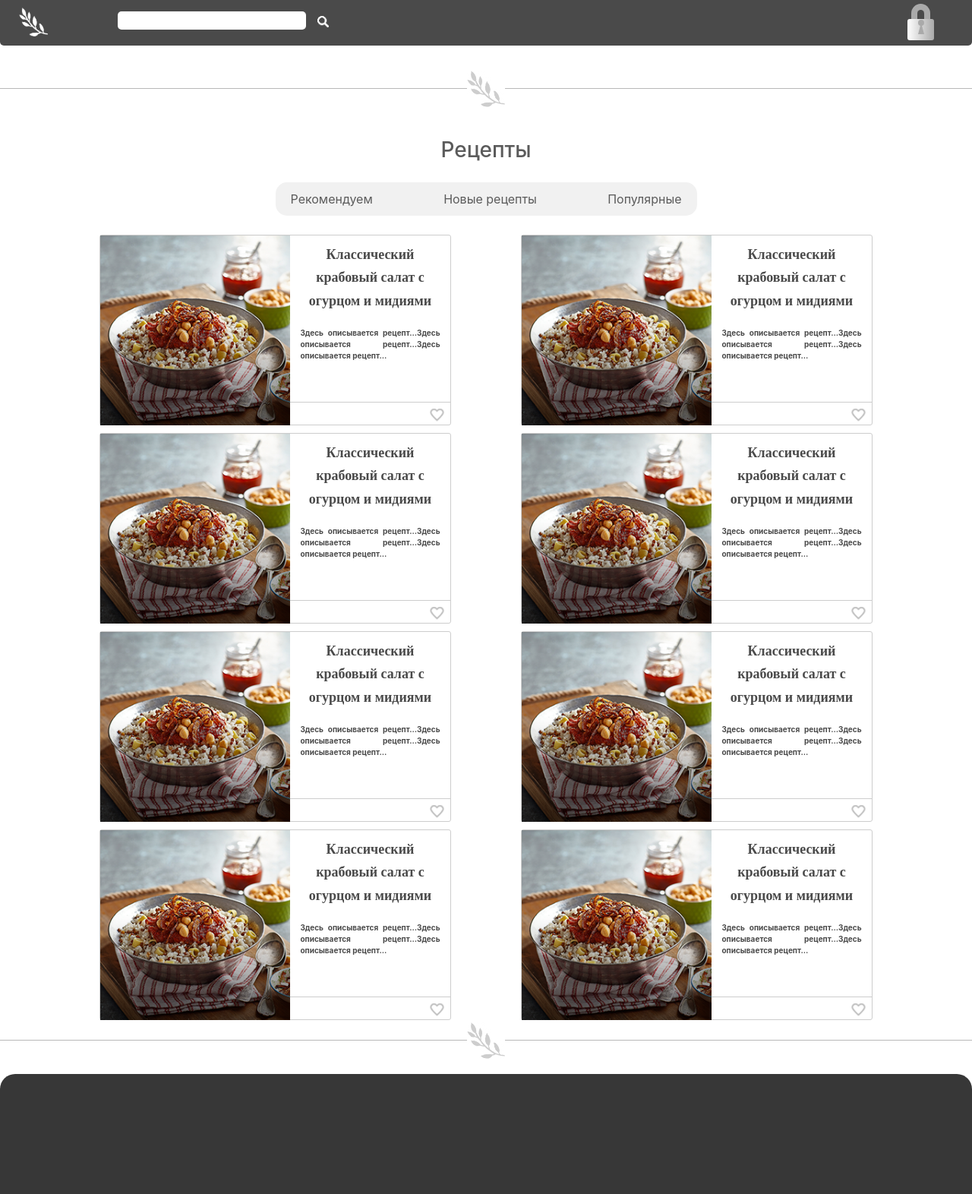
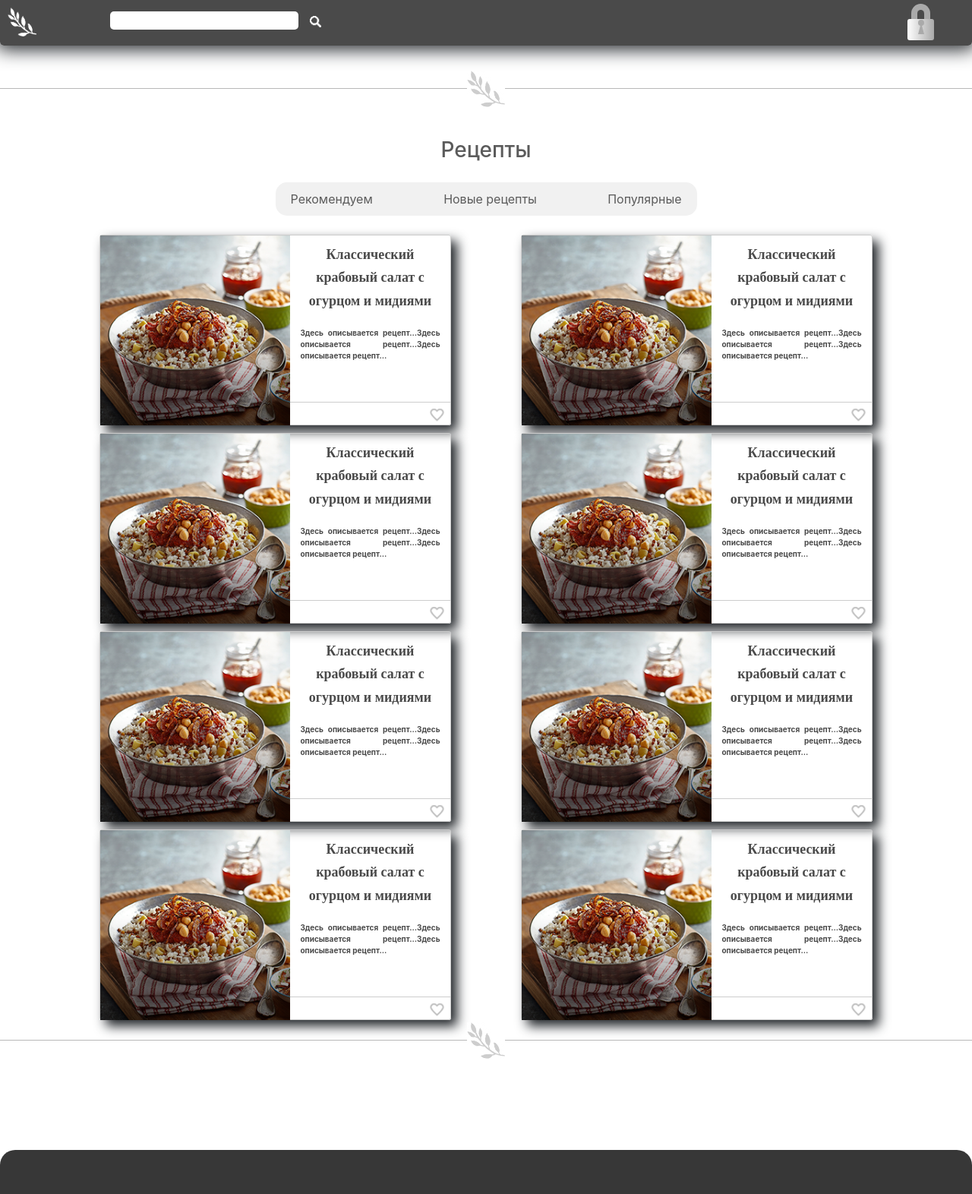
Before and after one commit to Dahmer7771/scrambled-eggs-2, a React (Create React App) app: page / in a window 1280 px wide. Shown: the top 1572 px of the page at 76% size. Built offline with nearby package versions, Linux system fonts and the light colour scheme.

Commit message:
1. Added styles

```diff
--- a/src/components/Footer/Footer.css
+++ b/src/components/Footer/Footer.css
@@ -1,7 +1,9 @@
 footer {
+    margin: 0 auto;
     position: relative;
     background-color: #373737;
-    height: 200px;
     border-radius: 20px 20px 0 0;
-    top: 80px;
+    top: 180px;
+    height: 100px;
+
 }
--- a/src/components/Header/Header.css
+++ b/src/components/Header/Header.css
@@ -4,6 +4,8 @@
 }
 
 header {
+    margin: 0 auto;
+    max-width: 1440px;
     position: fixed;
     left:0;
     right:0;
@@ -13,11 +15,10 @@ header {
     height: 60px;
     margin-bottom: 40px;
     z-index: 2;
+    flex: 0 0 auto;
+    box-shadow: 0 0 25px 5px;
 }
 
-header .row {
-    max-width: 1440px;
-}
 
 .header__login {
     position: absolute;
--- a/src/components/Header/Header.js
+++ b/src/components/Header/Header.js
@@ -14,7 +14,7 @@ class Header extends React.Component {
 
   render() {
     return (
-      <header className="container-fluid no-gutters">
+      <header>
         <div className="row">
           <img className="logo" src={Logo} alt=""/>
           <form className="header__search col-xl-4 col-lg-4 col-md-5 col-sm-6 col-7">
--- a/src/components/Login/Login.css
+++ b/src/components/Login/Login.css
@@ -276,6 +276,7 @@ iframe {
     background: -o-linear-gradient(top, #767676, #262626);
     background: -moz-linear-gradient(top, #767676, #262626);
     background: linear-gradient(top, #767676, #262626);
+    box-shadow: 0 0 10px;
 }
 
 
--- a/src/components/PersonalAccount/PersonalAccount.css
+++ b/src/components/PersonalAccount/PersonalAccount.css
@@ -1,13 +1,22 @@
+
+
 .menu {
     height: 200px;
     background-color: azure;
+
+
 }
 
 .content {
     height: 600px;
     background-color: #AAAAAA;
+
+
 }
+
 
 .main-container {
     margin-top: 80px;
+    flex: 1 0 auto;
+
 }
--- a/src/components/RecipesSection/RecipesSection.css
+++ b/src/components/RecipesSection/RecipesSection.css
@@ -1,6 +1,7 @@
 .recipes-section {
     position: relative;
     top:100px;
+    flex: 1 0 auto;
 }
 
 .recipes-section h3 {
--- a/src/components/RecipesSectionItem/RecipesSectionItem.css
+++ b/src/components/RecipesSectionItem/RecipesSectionItem.css
@@ -5,6 +5,7 @@
     border-radius: 3px;
     margin-bottom: 10px;
     max-height: 251px;
+    box-shadow: 8px 8px 15px;
 }
 .no-gutters {
     padding: 0px;
```
